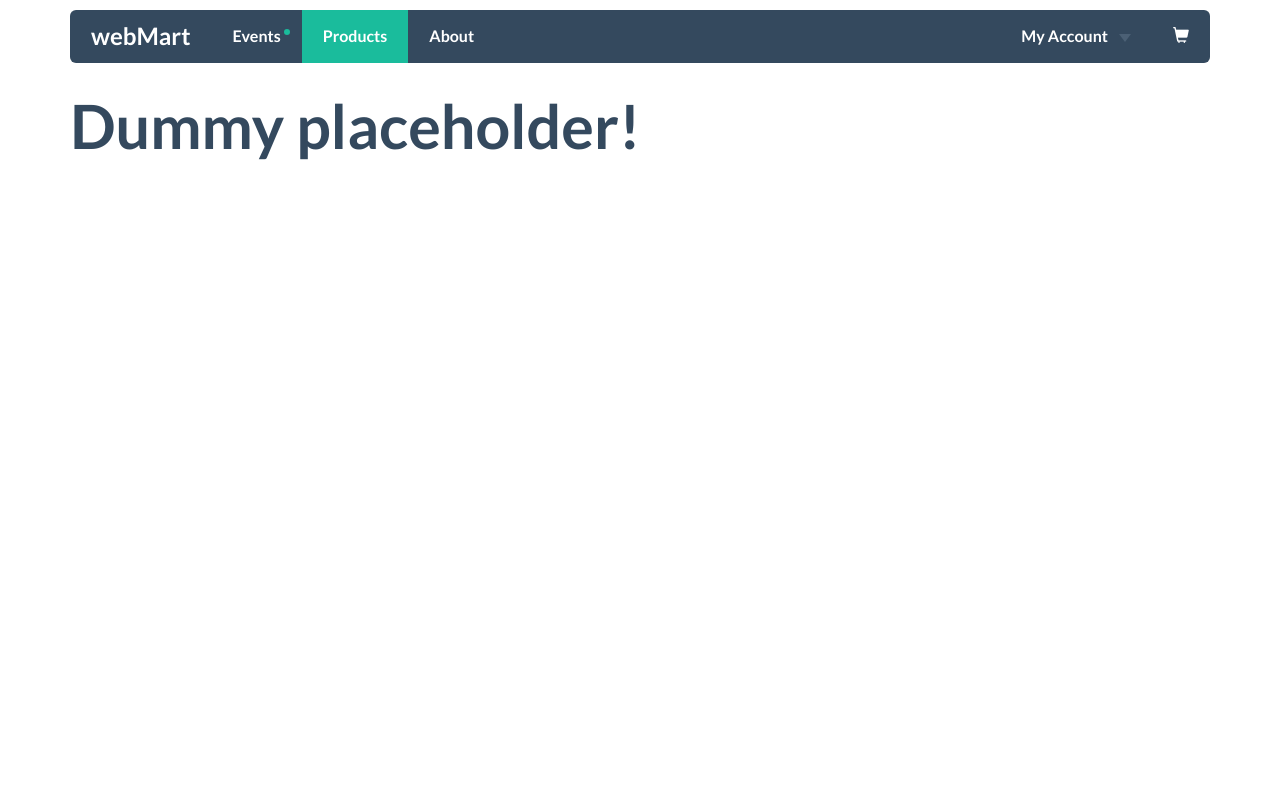
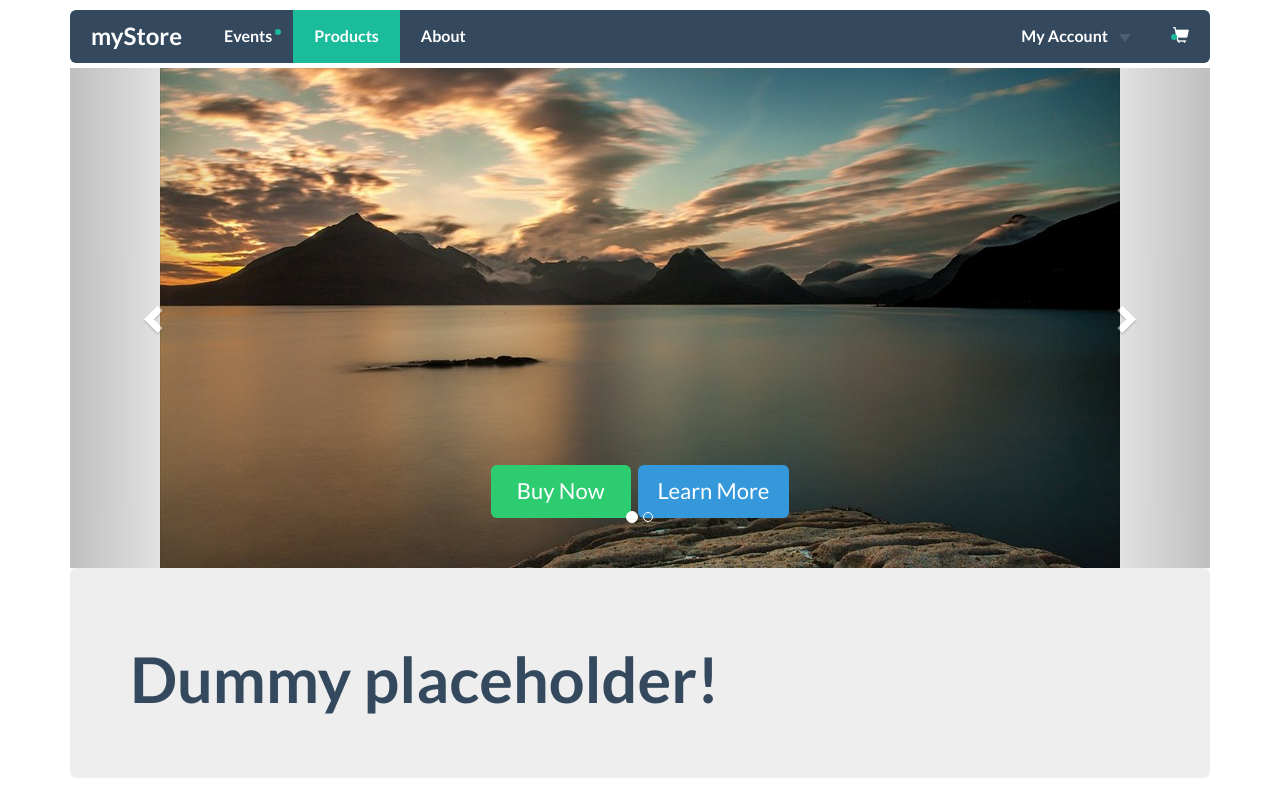
Before and after one commit to sanskarkatiyar/retailCart, a PHP site: page / in a window 1280 px wide. Before the commit the page ends 160 px from the top, so only its background shows below. Run offline with PHP 8.4, Linux system fonts and the light colour scheme; some libraries are stand-ins or nearby versions.

Commit message:
carousel-demo
added an example carousel

```diff
--- a/css/myCSS.css
+++ b/css/myCSS.css
@@ -1,9 +1,18 @@
 body {
 	padding-top: 10px;
 }
+
 
 @media (max-width: 980px) {
 	body {
 		padding-top: 2.5px;
 	}
 }
+
+.navbar{
+	margin-bottom: 5px;
+}
+
+.carousel-inner > .item > img {
+    margin: 0 auto;
+}
--- a/index.html
+++ b/index.html
@@ -2,7 +2,7 @@
 <html lang="en">
   <head>
     <meta charset="utf-8">
-    <title>webMart</title>
+    <title>myStore</title>
     <meta name="viewport" content="width=device-width, initial-scale=1.0">
 
     <!-- Loading Bootstrap -->
@@ -28,13 +28,13 @@
           <button type="button" class="navbar-toggle" data-toggle="collapse" data-target="#navbar-collapse-5">
             <span class="sr-only">Toggle navigation</span>
           </button>
-          <a class="navbar-brand" href="index.html">webMart</a>
+          <a class="navbar-brand" href="index.html">myStore</a>
         </div>
 
         <!-- Collect the nav links, forms, and other content for toggling -->
         <div class="collapse navbar-collapse" id="navbar-collapse-5">
           <ul class="nav navbar-nav">
-            <li><a href="#">Events<span class="navbar-unread">2</span></a></li>
+            <li><a href="#">Events<span class="navbar-unread">1</span></a></li>
             <li class="active"><a href="#">Products</a></li>
             <li><a href="#">About</a></li>
            </ul>
@@ -52,21 +52,65 @@
           -->
           <ul class="nav navbar-nav navbar-right">
             <li class="dropdown">
-              <a href="#" class="dropdown-toggle" data-toggle="dropdown">My Account <b class="caret"></b></a>
+              <a href="#" class="dropdown-toggle" data-toggle="dropdown"> My Account <b class="caret"></b></a>
               <ul class="dropdown-menu">
                 <li><a href="#">Login</a></li>
                 <li class="divider"></li>
                 <li><a href="#">Register</a></li>
               </ul>
             </li>
-            <li><a href="#"><span class="visible-sm visible-xs">Cart <span class="glyphicon glyphicon-shopping-cart"></span></span><span class="visible-md visible-lg"> <span class="glyphicon glyphicon-shopping-cart"></span></span></a></li>
+            <li><a href="#"><span class="visible-sm visible-xs"><span class="glyphicon glyphicon-shopping-cart"></span> Cart</span><span class="visible-md visible-lg"><span class="glyphicon glyphicon-shopping-cart"><span class="navbar-unread"></span></span></span></a></li>
           </ul>
         </div><!-- /.navbar-collapse -->
       </nav>
 
+      <div id="carousel-example-generic" class="carousel slide" data-ride="carousel">
+        <!-- Indicators -->
+        <ol class="carousel-indicators">
+          <li data-target="#carousel-example-generic" data-slide-to="0" class="active"></li>
+          <li data-target="#carousel-example-generic" data-slide-to="1"></li>
+        </ol>
+
+        <!-- Wrapper for slides -->
+        <div class="carousel-inner" role="listbox">
+          <div class="item active">
+            <img class="img-responsive" src="img/carousel/lake.jpg">
+            <div class="carousel-caption">
+              <div class="visible-md visible-lg">
+                <button class="btn btn-hg btn-success btn-wide">Buy Now</button>&nbsp;
+                <button class="btn btn-hg btn-info btn-wide">Learn More</button>
+                </div>
+              <div class="visible-xs visible-sm">
+                  <button class="btn btn-sm btn-success">Buy Now</button>&nbsp;
+                  <button class="btn btn-sm btn-info">Learn More</button>
+              </div>
+            </div>
+          </div>
+
+          <div class="item">
+            <img class="img-responsive" src="img/carousel/sunset.jpg">
+          </div>
+
+        </div>
+
+        <!-- Controls -->
+        <a class="left carousel-control" href="#carousel-example-generic" role="button" data-slide="prev">
+          <span class="glyphicon glyphicon-chevron-left" aria-hidden="true"></span>
+          <span class="sr-only">Previous</span>
+        </a>
+        <a class="right carousel-control" href="#carousel-example-generic" role="button" data-slide="next">
+          <span class="glyphicon glyphicon-chevron-right" aria-hidden="true"></span>
+          <span class="sr-only">Next</span>
+        </a>
+      </div>
 
 
-        <h1>Dummy placeholder!</h1>
+
+
+
+        <div class="jumbotron">
+          <h1>Dummy placeholder!</h1>
+        </div>
     </div>
     <!-- /.container -->
 
```
Also changed, not shown: img/carousel/lake.jpg (added), img/carousel/sample-05.jpg (added), img/carousel/sunset.jpg (added). Lines whose indentation alone changed are shown as unchanged.
